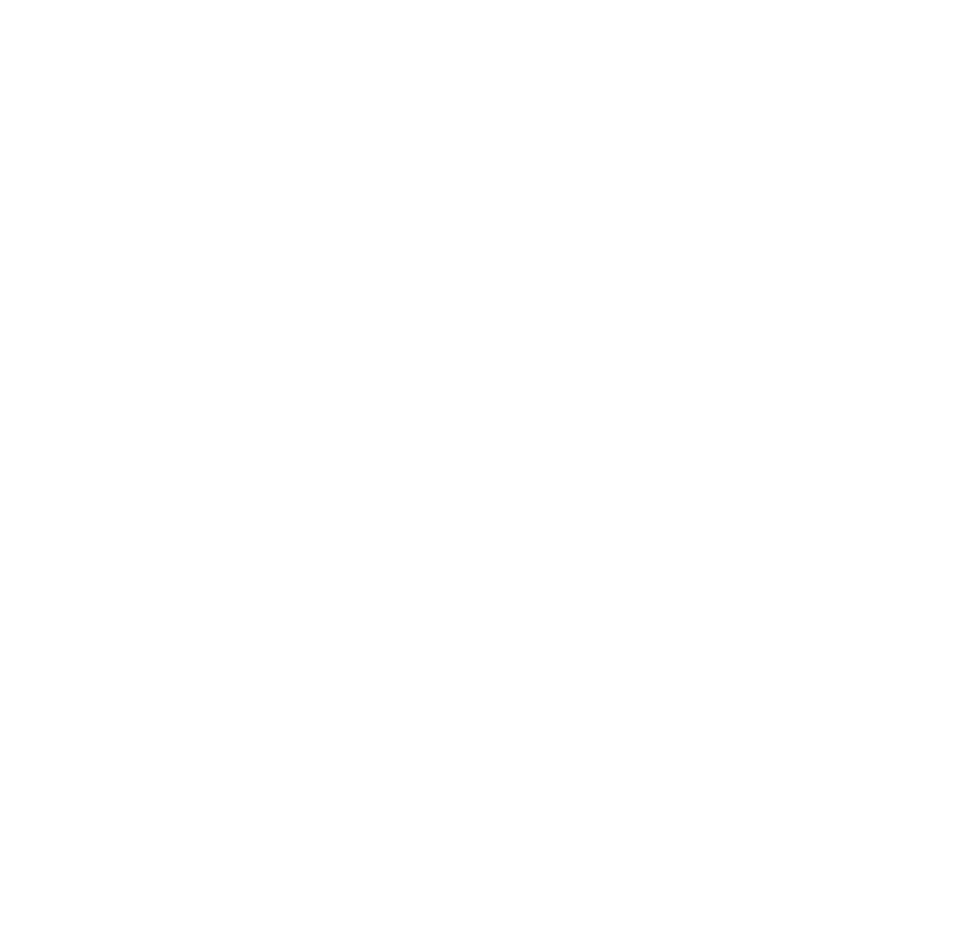
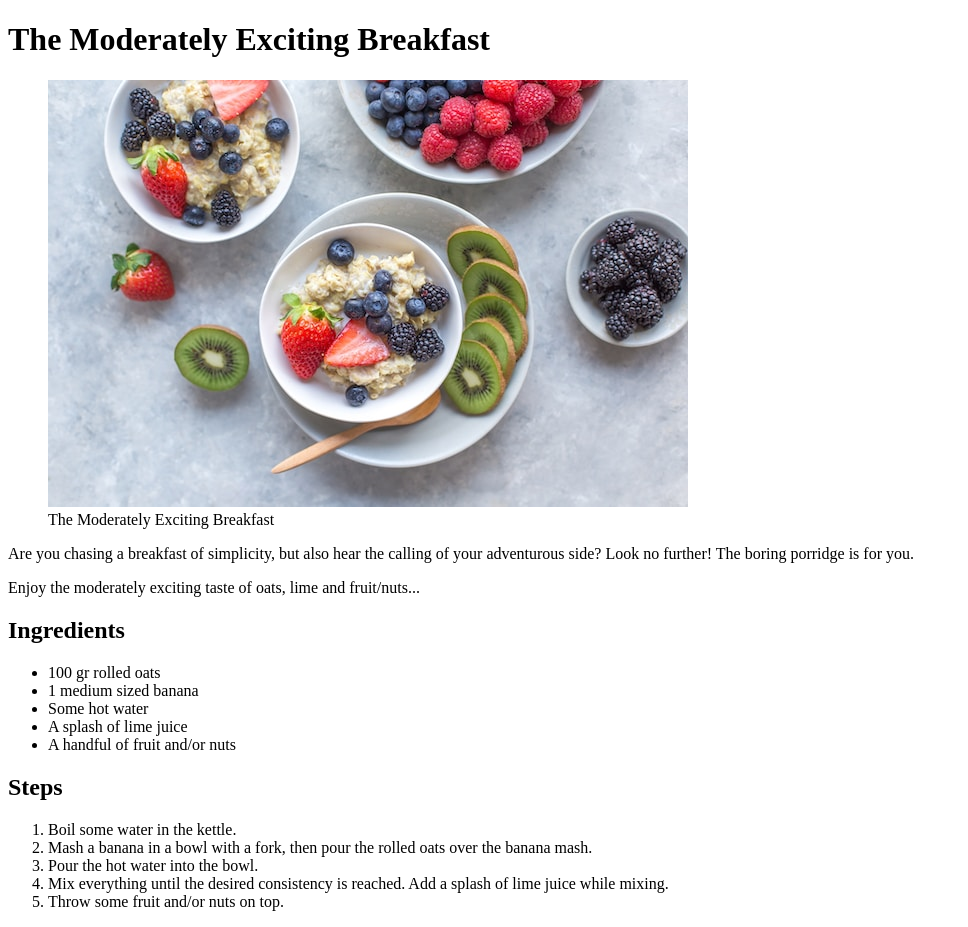
Before and after one commit to Charminha/odin-recipes, a plain HTML site: page recipes/moderately-exciting-breakfast.html in a window 1280 px wide. Shown: the whole page, without its empty margins (0-968 px from the left). Before the commit the page ends 800 px from the top, so only its background shows below. Drawn offline with Linux system fonts and the light colour scheme.

Commit message:
Add contents of 2 other recipes, change title of homepage

```diff
--- a/recipes/moderately-exciting-breakfast.html
+++ b/recipes/moderately-exciting-breakfast.html
@@ -0,0 +1,40 @@
+<!DOCTYPE html>
+<html lang="en">
+<head>
+    <meta charset="UTF-8">
+    <meta name="viewport" content="width=device-width, initial-scale=1.0">
+    <title>Moderately Exciting Breakfast</title>
+</head>
+<body>
+    <h1>The Moderately Exciting Breakfast</h1>
+    <figure>
+        <img src="../images/porridge-moderately-exciting.jpg" alt="Moderately Exciting Porridge">
+        <figcaption>The Moderately Exciting Breakfast</figcaption>
+    </figure>
+
+    <p>Are you chasing a breakfast of simplicity, but also hear
+         the calling of your adventurous side?
+        Look no further! The boring porridge is for you.
+    </p>
+    <p>Enjoy the moderately exciting taste of oats, lime and fruit/nuts...</p>
+    <h2>Ingredients</h2>
+        <ul>
+            <li>100 gr rolled oats</li>
+            <li>1 medium sized banana</li>
+            <li>Some hot water</li>
+            <li>A splash of lime juice</li>
+            <li>A handful of fruit and/or nuts</li>
+        </ul>
+    <h2>Steps</h2>
+        <ol>
+            <li>Boil some water in the kettle.</li>
+            <li>Mash a banana in a bowl with a fork, then
+                pour the rolled oats over the banana mash.
+            </li>
+            <li>Pour the hot water into the bowl.</li>
+            <li>Mix everything until the desired consistency is reached.
+                Add a splash of lime juice while mixing.</li>
+            <li>Throw some fruit and/or nuts on top.</li>
+        </ol>
+</body>
+</html>
```
Also changed, not shown: index.html (+2 -2 lines), recipes/boring-breakfast.html (+1 -1 lines), recipes/less-boring-breakfast.html (+37 -0 lines), images/porridge-moderately-exciting.jpg (added).
